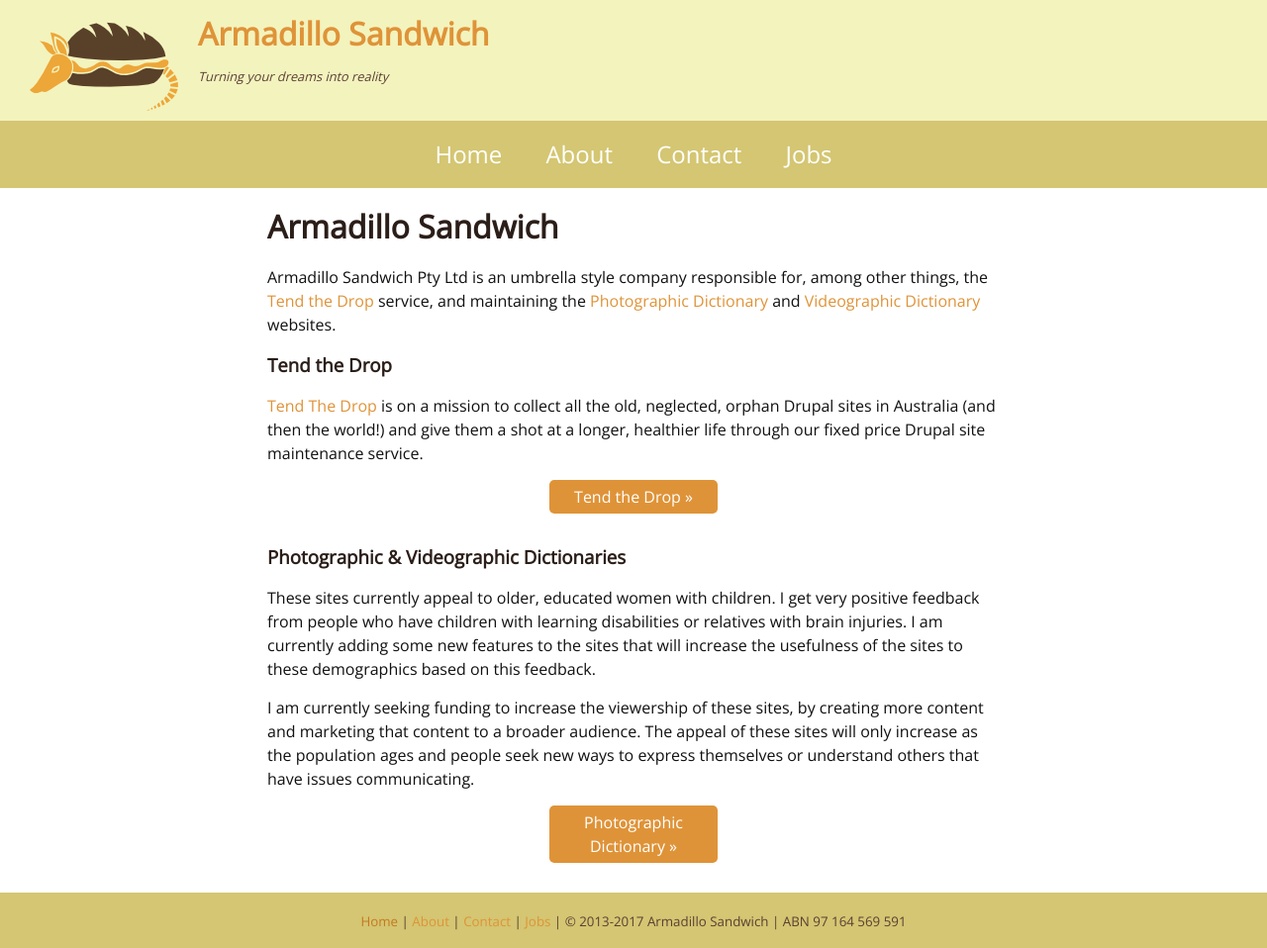
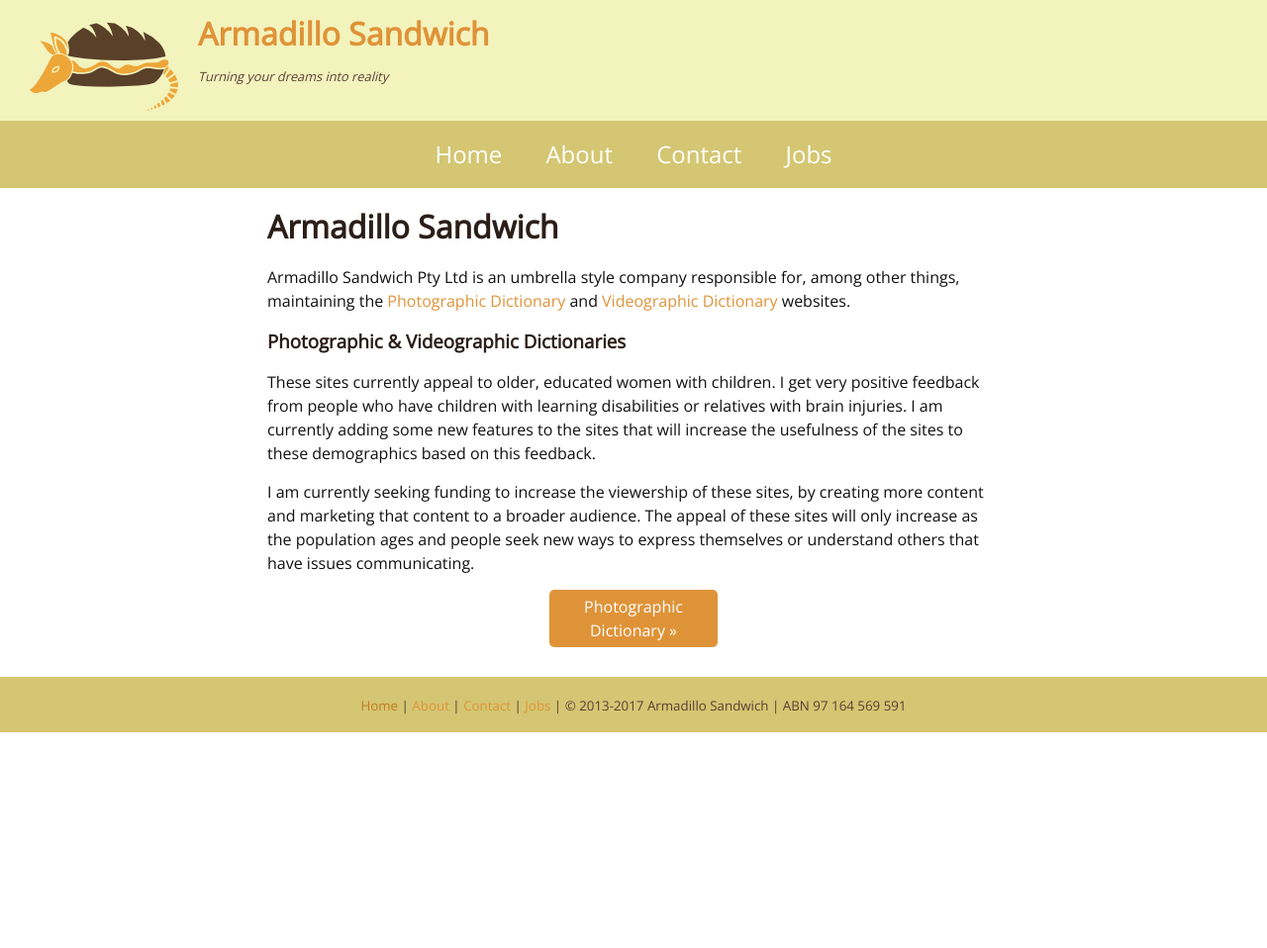
Before and after one commit to rumpledelf/armadillosandwich, a Jekyll site: the page built from index.html, in a window 1280 px wide. Shown: the whole page at 99% size. Built offline with Jekyll 4.4.1, drawn with Linux system fonts in a browser that asks for light colours; after the commit the page ends 900 px from its top, so only the background shows below that.

Commit message:
Update index.html

```diff
--- a/index.html
+++ b/index.html
@@ -3,13 +3,8 @@
 ---
 <h1>Armadillo Sandwich</h1>
 <p>
-  Armadillo Sandwich Pty Ltd is an umbrella style company responsible for, among other things, the <a href="http://tendthedrop.com" rel="nofollow">Tend the Drop</a> service, and maintaining the <a href="https://photographicdictionary.com" rel="nofollow">Photographic Dictionary</a> and <a href="http://videographicdictionary.com" rel="nofollow">Videographic Dictionary</a> websites.
+  Armadillo Sandwich Pty Ltd is an umbrella style company responsible for, among other things, maintaining the <a href="https://photographicdictionary.com" rel="nofollow">Photographic Dictionary</a> and <a href="http://videographicdictionary.com" rel="nofollow">Videographic Dictionary</a> websites.
 </p>
-<h3>Tend the Drop</h3>
-<p>
-  <a href="http://tendthedrop.com" rel="nofollow">Tend The Drop</a> is on a mission to collect all the old, neglected, orphan Drupal sites in Australia (and then the world!) and give them a shot at a longer, healthier life through our fixed price Drupal site maintenance service.
-</p>
-<a class="extlink" href="http://tendthedrop.com" rel="nofollow">Tend the Drop &raquo;</a>
 
 <h3>Photographic & Videographic Dictionaries</h3>
 <p>
```
